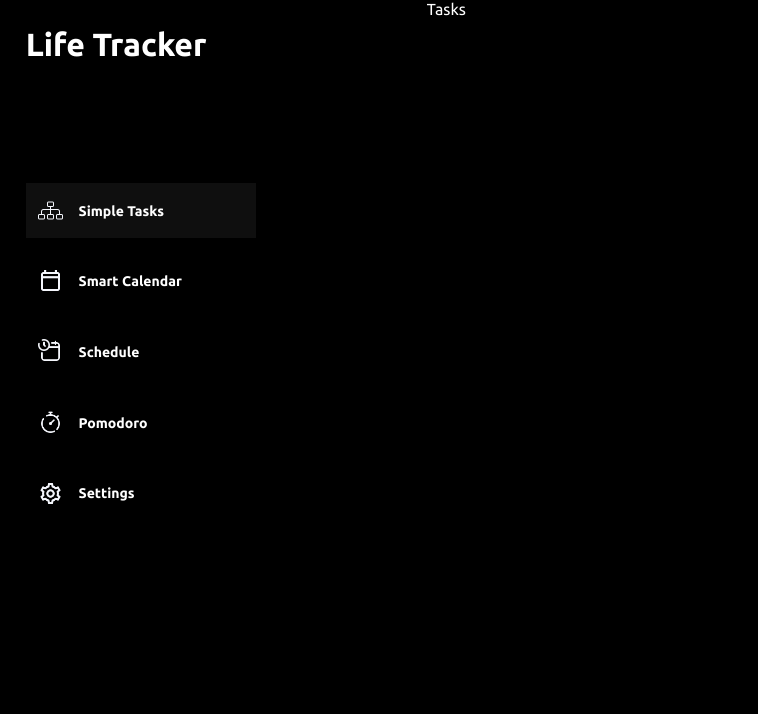
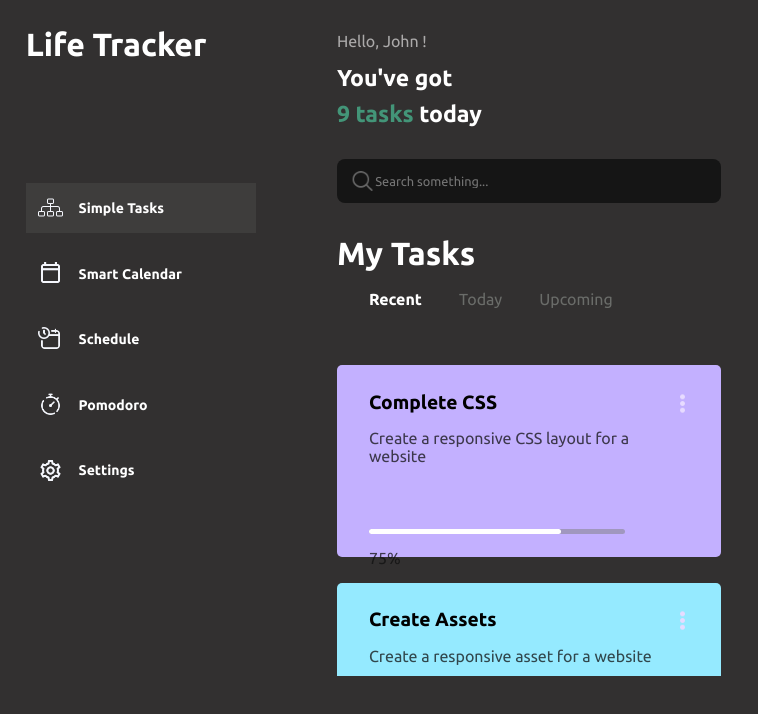
Before and after one commit to ds-spec/task-manager, a React (Vite) app: page /dashboard in a window 1280 px wide. Shown: the top 714 px of the page, without its empty margins (0-758 px from the left). Built offline with nearby package versions, Linux system fonts and the light colour scheme; no server answers; the database is empty; sample sign-in values are in the browser's storage.

Commit message:
Made task cards for showing the tasks and also completed some layout on the dashboard

```diff
--- a/src/AuthProvider.jsx
+++ b/src/AuthProvider.jsx
@@ -21,8 +21,10 @@ const AuthProvider = ({ children }) => {
         const userDocSnap = await getDoc(userDocRef);
         if (userDocSnap.exists()) {
           const userData = userDocSnap.data();
+          console.log("Firestore Data:", userData);
           setCurrentUser({ ...user, ...userData });
         } else {
+          console.log("No such document in Firestore");
           setCurrentUser(user);
         }
       } else {
--- a/src/assets/assets.js
+++ b/src/assets/assets.js
@@ -4,6 +4,8 @@ import tasks from "./tasks.png";
 import schedule from "./schedule.png";
 import timer from "./timer.png";
 import settings from "./settings.png";
+import search from "./search.png";
+import menu from "./menu.png";
 
 const assets = {
   desert: deserts,
@@ -12,6 +14,8 @@ const assets = {
   schedule: schedule,
   timer: timer,
   settings: settings,
+  search: search,
+  menu: menu,
 };
 
 export default assets;
--- a/src/components/Dashboard/Dashboard.css
+++ b/src/components/Dashboard/Dashboard.css
@@ -1,10 +1,10 @@
 #main {
   min-height: 100vh;
-  background-color: #000000;
+  background-color: #323030;
   color: #fff;
   padding: 0.1px;
   display: grid;
-  grid-template-columns: 1fr 1fr 1fr;
+  grid-template-columns: 1fr 1.8fr 1fr;
 }
 #nav-box {
   margin: 2vw 2vw;
@@ -25,11 +25,11 @@
   gap: 15px;
   align-items: center;
   cursor: pointer;
-  padding: 1.2vw 1vw;
+  padding: 1vw 1vw;
 }
 
 .active {
-  background-color: #0f0f0f;
+  background-color: #3E3D3C;
 }
 
 .tasks h5 {
--- a/src/components/LoginForm/LoginForm.jsx
+++ b/src/components/LoginForm/LoginForm.jsx
@@ -100,10 +100,11 @@ const LoginForm = () => {
           : await signInWithEmailAndPassword(auth, email, password);
       console.log(response.user);
       if (action === "register") {
-        await addDoc(collection(db, "users"), {
+        await setDoc(doc(db, "users", user.uid), {
           displayName: firstName,
         });
       }
+
       setSuccess(
         action === "register"
           ? "Account Created Successfully"
--- /dev/null
+++ b/src/components/Task-Card/TaskCard.css
@@ -0,0 +1,49 @@
+#task-list {
+  overflow-y: auto;
+  height: 42vh;
+}
+#task-card {
+  width: 30vw;
+  height: 15vw;
+  margin-top: 2vw;
+  border-radius: 5px;
+  padding: 2vw 2.5vw;
+  position: relative;
+}
+
+#task-card h3 {
+  color: #000;
+  font-weight: 900;
+  font-size: 1.5vw;
+}
+
+#task-card p {
+  color: #101010bf;
+  margin-top: 1.2vw;
+  font-weight: 400;
+}
+#task-card img {
+  position: absolute;
+  top: 2vw;
+  right: 2vw;
+  cursor: pointer;
+}
+
+#progress-bar {
+  margin-top: 5vw;
+  display: flex;
+}
+
+#progress {
+  width: 20vw;
+  height: 5px;
+  border-radius: 20px;
+  background-color: rgba(128, 128, 128, 0.508);
+}
+
+#progress-track {
+  width: 75%;
+  height: 5px;
+  border-radius: 20px;
+  background-color: #fff;
+}
--- /dev/null
+++ b/src/components/Task-Card/TaskCard.jsx
@@ -0,0 +1,42 @@
+import React from "react";
+import "./TaskCard.css";
+import assets from "../../assets/assets";
+
+const TaskCard = () => {
+  // const progressBarStyle =
+
+  const tasks = [
+    {
+      taskName: "Complete CSS",
+      taskDescription: "Create a responsive CSS layout for a website",
+      backgroundColor: "#C3B0FF",
+      taskCompleted: "70%",
+    },
+    {
+      taskName: "Create Assets",
+      taskDescription: "Create a responsive asset for a website",
+      backgroundColor: "#95EAFF",
+      taskCompleted: "40%",
+    },
+  ];
+
+  return (
+    <div id="task-list">
+      {tasks?.map((task) => (
+        <div id="task-card" style={{ backgroundColor: task.backgroundColor }}>
+          <h3 id="taskName">{task.taskName}</h3>
+          <p id="taskDesc">{task.taskDescription}</p>
+          <img src={assets.menu} alt="" />
+          <div id="progress">
+            <div id="progress-bar">
+              <div id="progress-track"></div>
+            </div>
+            <p>75%</p>
+          </div>
+        </div>
+      ))}
+    </div>
+  );
+};
+
+export default TaskCard;
--- a/src/components/Tasks-Details/Tasks.css
+++ b/src/components/Tasks-Details/Tasks.css
@@ -0,0 +1,71 @@
+#tasks {
+  margin-top: 2.5vw;
+  display: flex;
+  flex-direction: column;
+  gap: 2.5vw;
+}
+
+#tasksDisplay {
+  display: flex;
+  flex-direction: column;
+  gap: 15px;
+}
+
+#tasksDisplay h4 {
+  color: #acaaaa;
+  font-weight: 400;
+}
+
+#number-tasks {
+  display: flex;
+  flex-direction: column;
+  gap: 10px;
+}
+
+#number-tasks h1 {
+  font-size: 1.8vw;
+}
+
+#number-tasks span {
+  color: #439578;
+}
+
+#search-bar {
+  position: relative;
+}
+
+#search-bar img {
+  position: absolute;
+  top: 50%;
+  transform: translateY(-50%);
+  left: 1vw;
+}
+
+#search-bar input {
+  width: 30vw;
+  height: 1vw;
+  font-size: 1vw;
+  padding: 1.7vw 3vw;
+  background-color: #151515;
+  border: none;
+  border-radius: 8px;
+  outline: none;
+  color: #686868;
+}
+
+#tasks-schedule {
+  margin-top: 1.4vw;
+  margin-left: 2.5vw;
+  display: flex;
+  gap: 2.9vw;
+}
+
+.newSchedule {
+  color: #6A6C69;
+  font-weight: 400;
+  cursor: pointer;
+}
+
+.schedule {
+  color: #d0d0d0;
+}
--- a/src/components/Tasks-Details/Tasks.jsx
+++ b/src/components/Tasks-Details/Tasks.jsx
@@ -1,10 +1,57 @@
-import React, { useContext } from "react";
+import React, { useContext, useState } from "react";
 import { useAuth } from "../../AuthProvider";
+import "./Tasks.css";
+import assets from "../../assets/assets";
+import TaskCard from "../Task-Card/TaskCard";
 
 const Tasks = () => {
+  const [schedule, setSchedule] = useState(0);
+  const selectedSchedule = (index) => {
+    setSchedule(index);
+  };
   const { currentUser } = useAuth();
   console.log(currentUser);
-  return <div>Tasks</div>;
+  return (
+    <div id="tasks">
+      <div id="tasksDisplay">
+        <h4>Hello, John !</h4>
+        <div id="number-tasks">
+          <h1>You've got</h1>
+          <h1>
+            <span>9 tasks</span> today
+          </h1>
+        </div>
+      </div>
+      <div id="search-bar">
+        <img src={assets.search} alt="" />{" "}
+        <input type="text" placeholder="Search something..." />
+      </div>
+      <div id="my-tasks">
+        <h1>My Tasks</h1>
+        <div id="tasks-schedule">
+          <h4
+            className={`newSchedule${schedule === 0 ? "schedule" : ""}`}
+            onClick={() => selectedSchedule(0)}
+          >
+            Recent
+          </h4>
+          <h4
+            className={`newSchedule${schedule === 1 ? "schedule" : ""}`}
+            onClick={() => selectedSchedule(1)}
+          >
+            Today
+          </h4>
+          <h4
+            className={`newSchedule${schedule === 2 ? "schedule" : ""}`}
+            onClick={() => selectedSchedule(2)}
+          >
+            Upcoming
+          </h4>
+        </div>
+      </div>
+      <TaskCard />
+    </div>
+  );
 };
 
 export default Tasks;
--- a/src/index.css
+++ b/src/index.css
@@ -3,6 +3,9 @@
   --primary-color: #4769f2;
   --text-color: #fff;
   --background-color: #000;
+}
+::-webkit-scrollbar {
+  display: none;
 }
 
 * {
```
Also changed, not shown: src/assets/menu.png (added), src/assets/search.png (added).
